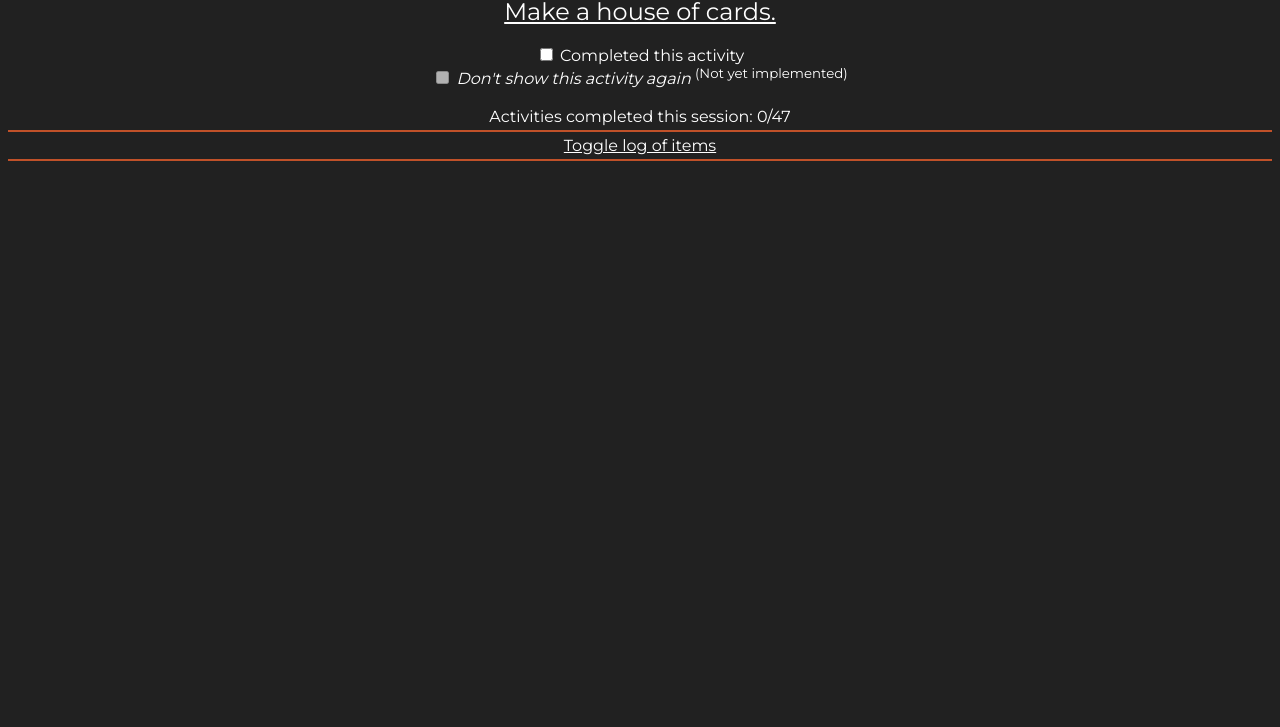
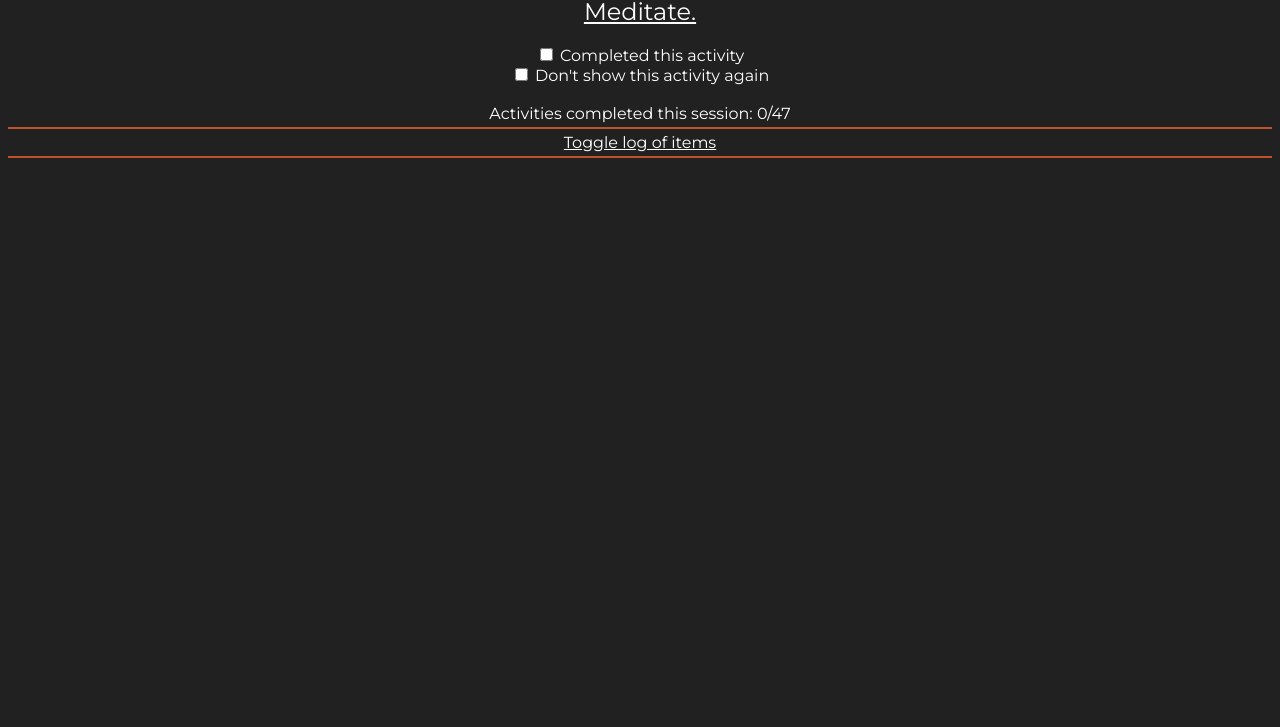
Before and after one commit to 9B13/itodo, a plain HTML site: page index.html in a window 1280 px wide. Shown: the part 73-800 px from the top of the page. Drawn offline with Linux system fonts and the light colour scheme.

Commit message:
Add files via upload

```diff
--- a/index.html
+++ b/index.html
@@ -34,11 +34,8 @@
 			<input id="completed" type="checkbox"/>
 			<label for="completed">Completed this activity</label><br/>
 
-			<input id="dont-show" type="checkbox" disabled="true"/>
-			<label for="dont-show">
-				<i>Don't show this activity again</i>
-				<sup>(Not yet implemented)</sup>
-			</label><br/>
+			<input id="dont-show" type="checkbox"/>
+			<label for="dont-show">Don't show this activity again</label><br/>
 			<br/>
 			<!-- counter that tally results -->
 			Activities completed this session:
--- a/main.js
+++ b/main.js
@@ -1,70 +1,83 @@
 // each activity has 2 components:
 // 0 - the activity text
 // 1 - whether it is completed
-var activities = [
-	["Do 50 crunches in 90 seconds.", false],
-	["Donate money to a COVID-19 relief fund.", false],
-	["Do 10 pushups.", false],
-	["Learn to do nail art.", false],
-	["Make a song on Song Generator.", false],
-	["Make a tower out of paste.", false],
-	["Meditate.", false],
-	["Make a cup of tea.", false],
-	["Bake chocolate chip cookies.", false],
-	["Bake a cake.", false],
-	["Watch an action movie.", false],
-	["Watch football.", false],
-	["Make a house of cards.", false],
-	["Get a high score on the Chrome dinosaur game.", false],
-	["Draw a self portrait.", false],
-	["Read a book.", false],
-	["Make trail mix.", false],
-	["Organize your closet.", false],
-	["Make a pile of clothes you don't want anymore and donate when you can.", false],
-	["Sell something on Depop.", false],
-	["Shop online.", false],
-	["Play Monopoly.", false],
-	["Play Snakes n' Ladders.", false],
-	["Listen to the whole discography of an artist you haven't heard before.", false],
-	["Make your own workout routine to your favourite song.", false],
-	["Learn origami.", false],
-	["Learn a new recipe.", false],
-	["Take an online boxing lesson.", false],
-	["Join a live workout on Instagram.", false],
-	["Organise your pantry.", false],
-	["Clean out your camera roll.", false],
-	["Play AI noughts and crosses.", false],
-	["Revamp an item of clothing in your closet you don't wear.", false],
-	["Make whipped coffee.", false],
-	["Learn the cup song.", false],
-	["Learn how to tie 5 types of knots.", false],
-	["Stretch to become more flexible.", false],
-	["Make perfume out of flowers.", false],
-	["Water your plants.", false],
-	["Practice makeup and try follow a tutorial.", false],
-	["Give yourself a haircut.", false],
-	["Watch America’s Got Talent.", false],
-	["Learn to throw cards.", false],
-	["Learn a TikTok dance.", false],
-	["Wash your hands.", false],
-	["Make a coronavirus meme.", false],
-	["Learn how to make spaghetti.", false]
-];
+var activities = {
+	0:	["Do 50 crunches in 90 seconds.", false],
+	1:	["Donate money to a COVID-19 relief fund.", false],
+	2:	["Do 10 pushups.", false],
+	3:	["Learn to do nail art.", false],
+	4:	["Make a song on Song Generator.", false],
+	5:	["Make a tower out of paste.", false],
+	6:	["Meditate.", false],
+	7:	["Make a cup of tea.", false],
+	8:	["Bake chocolate chip cookies.", false],
+	9:	["Bake a cake.", false],
+	10:	["Watch an action movie.", false],
+	11:	["Watch football.", false],
+	12:	["Make a house of cards.", false],
+	13:	["Get a high score on the Chrome dinosaur game.", false],
+	14:	["Draw a self portrait.", false],
+	15:	["Read a book.", false],
+	16:	["Make trail mix.", false],
+	17:	["Organize your closet.", false],
+	18:	["Make a pile of clothes you don't want anymore and donate when you can.", false],
+	19:	["Sell something on Depop.", false],
+	20:	["Shop online.", false],
+	21:	["Play Monopoly.", false],
+	22:	["Play Snakes n' Ladders.", false],
+	23:	["Listen to the whole discography of an artist you haven't heard before.", false],
+	24:	["Make your own workout routine to your favourite song.", false],
+	25:	["Learn origami.", false],
+	26:	["Learn a new recipe.", false],
+	27:	["Take an online boxing lesson.", false],
+	28:	["Join a live workout on Instagram.", false],
+	29:	["Organise your pantry.", false],
+	30:	["Clean out your camera roll.", false],
+	31:	["Play AI noughts and crosses.", false],
+	32:	["Revamp an item of clothing in your closet you don't wear.", false],
+	33:	["Make whipped coffee.", false],
+	34:	["Learn the cup song.", false],
+	35:	["Learn how to tie 5 types of knots.", false],
+	36:	["Stretch to become more flexible.", false],
+	37:	["Make perfume out of flowers.", false],
+	38:	["Water your plants.", false],
+	39:	["Practice makeup and try follow a tutorial.", false],
+	40:	["Give yourself a haircut.", false],
+	41:	["Watch America’s Got Talent.", false],
+	42:	["Learn to throw cards.", false],
+	43:	["Learn a TikTok dance.", false],
+	44:	["Wash your hands.", false],
+	45:	["Make a coronavirus meme.", false],
+	46:	["Learn how to make spaghetti.", false]
+};
 
 // elements
 var activity_el = document.getElementById("activity");
 var log = document.getElementById("log");
 var completed = document.getElementById("completed");
-var dont_show = document.getElementById("dont_show");
+var dont_show = document.getElementById("dont-show");
 var completed_counter = document.getElementById("completed_counter");
 var total_counter = document.getElementById("total_counter");
 
 var activity_id;
 var activity;
 
+// took this from stackoverflow (Pick random property from a Javascript object)
+function pickRandomProperty(obj) {
+    var result;
+    var count = 0;
+    for (var prop in obj)
+        if (Math.random() < 1/++count)
+           result = prop;
+    return result;
+}
+
 function save_checkbox() {
 	// saves previous checkbox settings
-	activities[activity_id][1] = completed.checked;
+	activity[1] = completed.checked;
+
+	// removes activities not to be shown
+	if (dont_show.checked) { delete activities[activity_id] }
 
 	// updates tally
 	var tally = 0;
@@ -72,20 +85,21 @@ function save_checkbox() {
 	for (var activity_i in activities) { tally += activities[activity_i][1]; }
 
 	completed_counter.innerHTML = tally;
-	total_counter.innerHTML = activities.length;
+	total_counter.innerHTML = Object.keys(activities).length;
 }
 
 function new_activity() {
 	// generates new activity
-	activity_id = Math.floor(Math.random() * activities.length);
+	activity_id = pickRandomProperty(activities);
 	activity = activities[activity_id];
 
 	activity_el.innerHTML = activity[0];
 
 	log.innerHTML = `${activity[0]}<br/>${log.innerHTML}`;
 
-	// sets checkbox to what it was
+	// sets checkboxes to what they were
 	completed.checked = activity[1];
+	dont_show.checked = false;
 }
 
 function toggle_log() {
```
